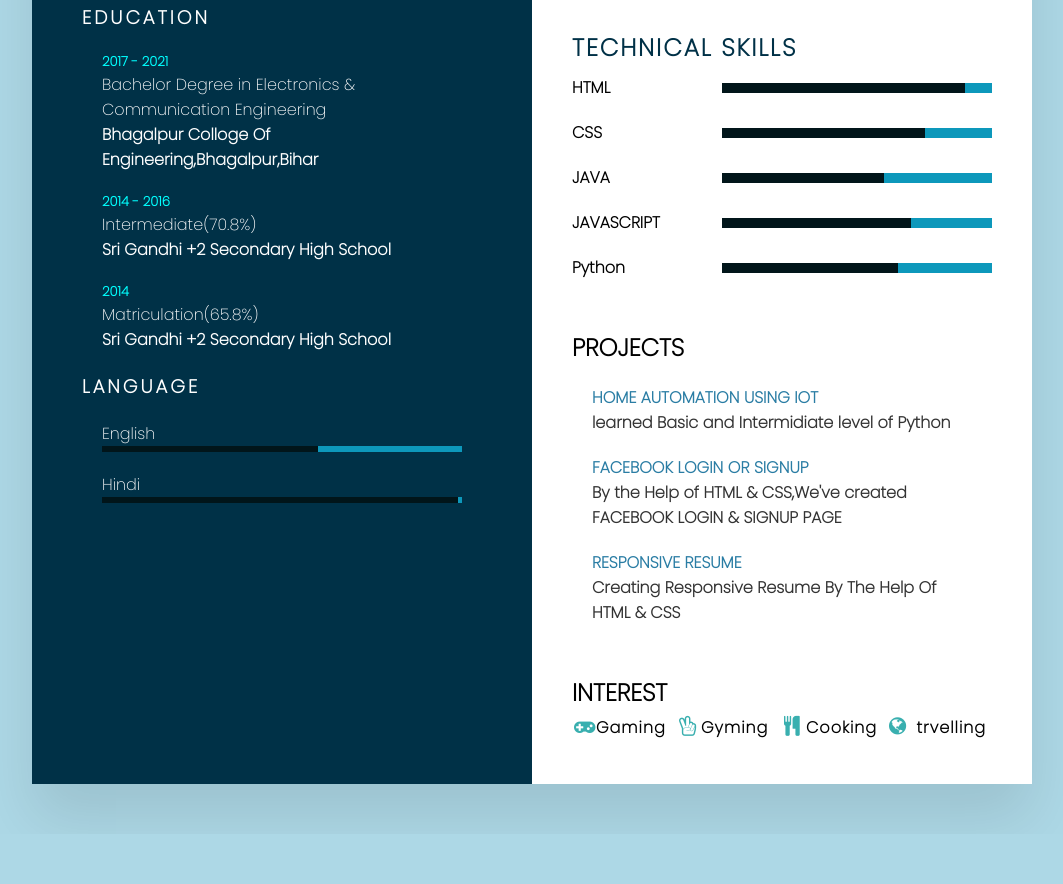
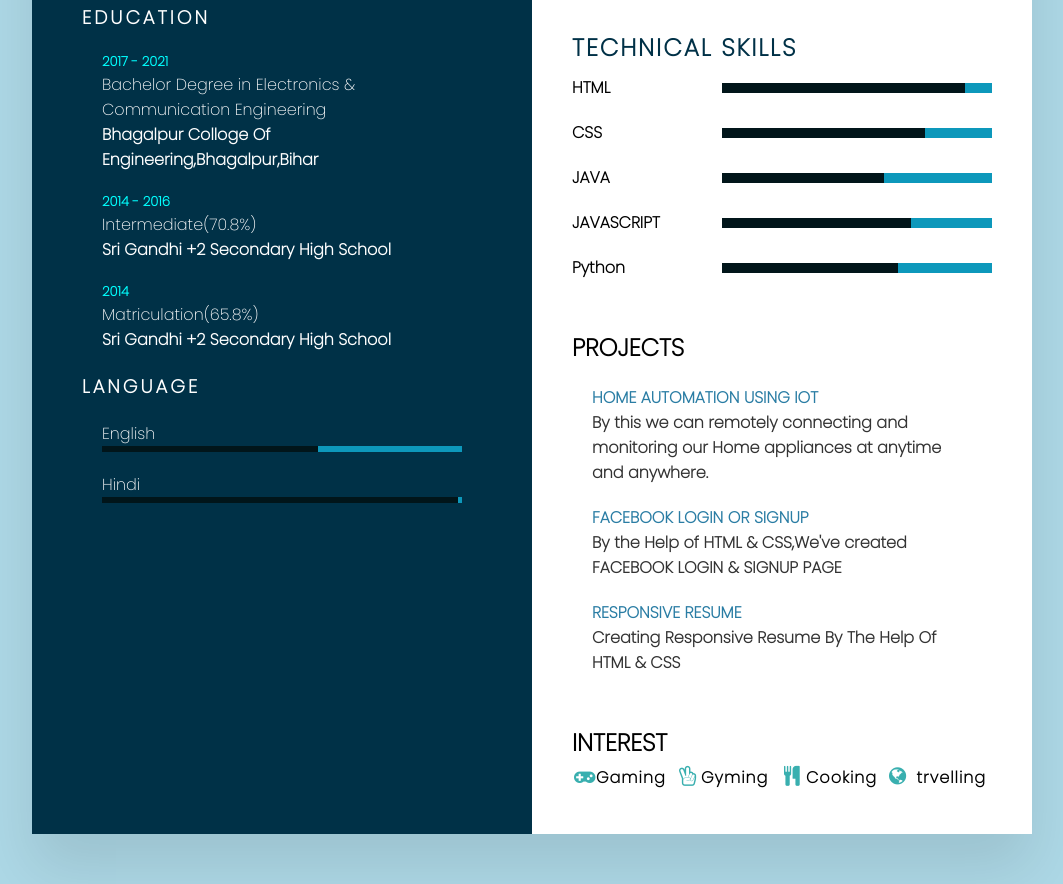
Before and after one commit to rajan8446/Responsive-Resume, a plain HTML site: page index.html in a window 1280 px wide. Shown: the part 655-1539 px from the top of the page, without its empty margins (108-1171 px from the left). Before the commit the page ends 1489 px from the top, so only its background shows below. Drawn offline with Linux system fonts and the light colour scheme.

Commit message:
Update index.html

```diff
--- a/index.html
+++ b/index.html
@@ -139,7 +139,7 @@
                 <div class="box1">
                         <div class="text1">
                             <h4>HOME AUTOMATION USING IOT</h4>
-                            <p>learned Basic and Intermidiate level of Python</p>
+                            <p>By this we can remotely connecting and monitoring our Home appliances at anytime and anywhere.</p>
                         </div>
                         <div class="text1">
                             <h4>FACEBOOK LOGIN OR SIGNUP</h4>
```
